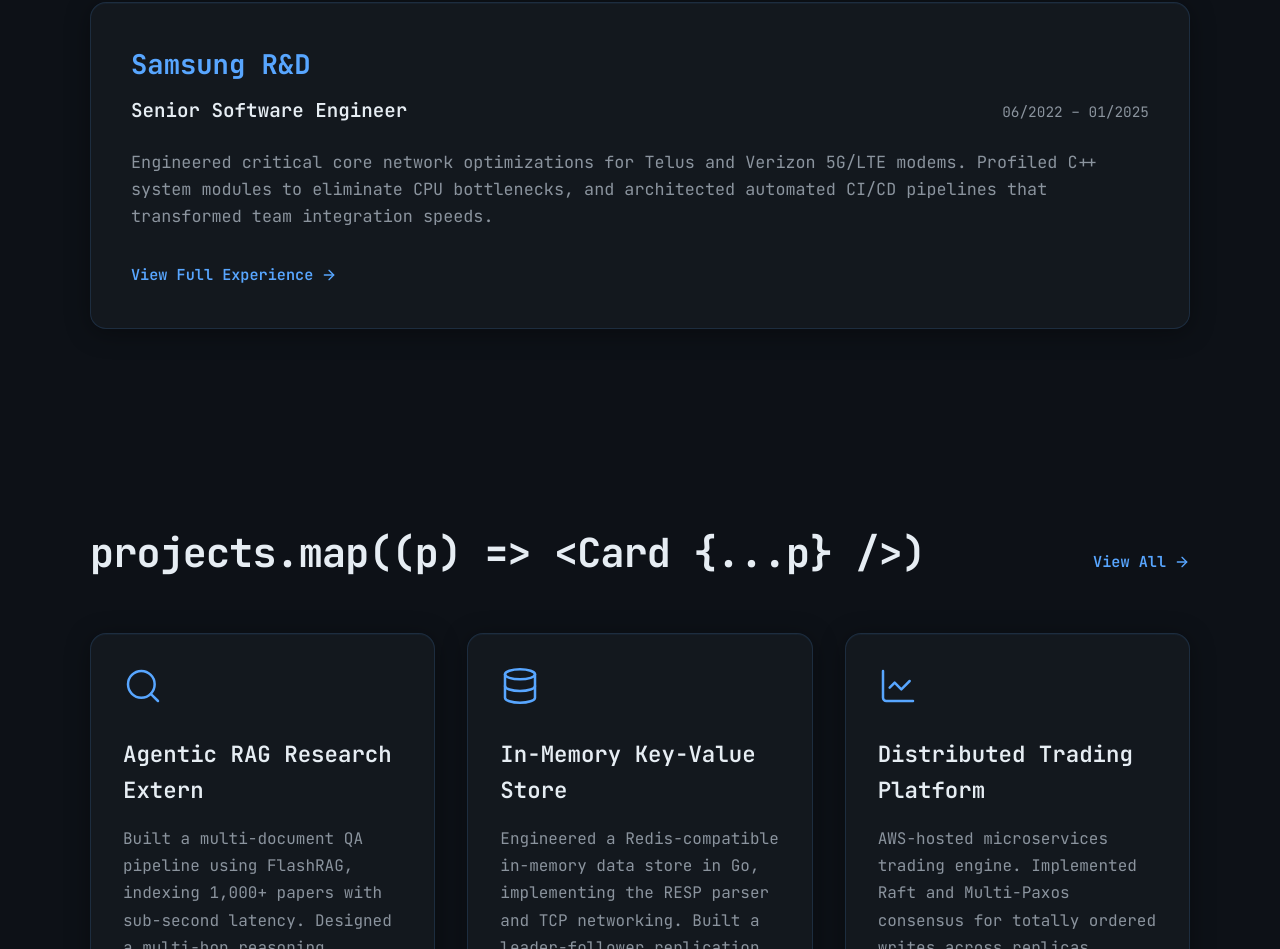
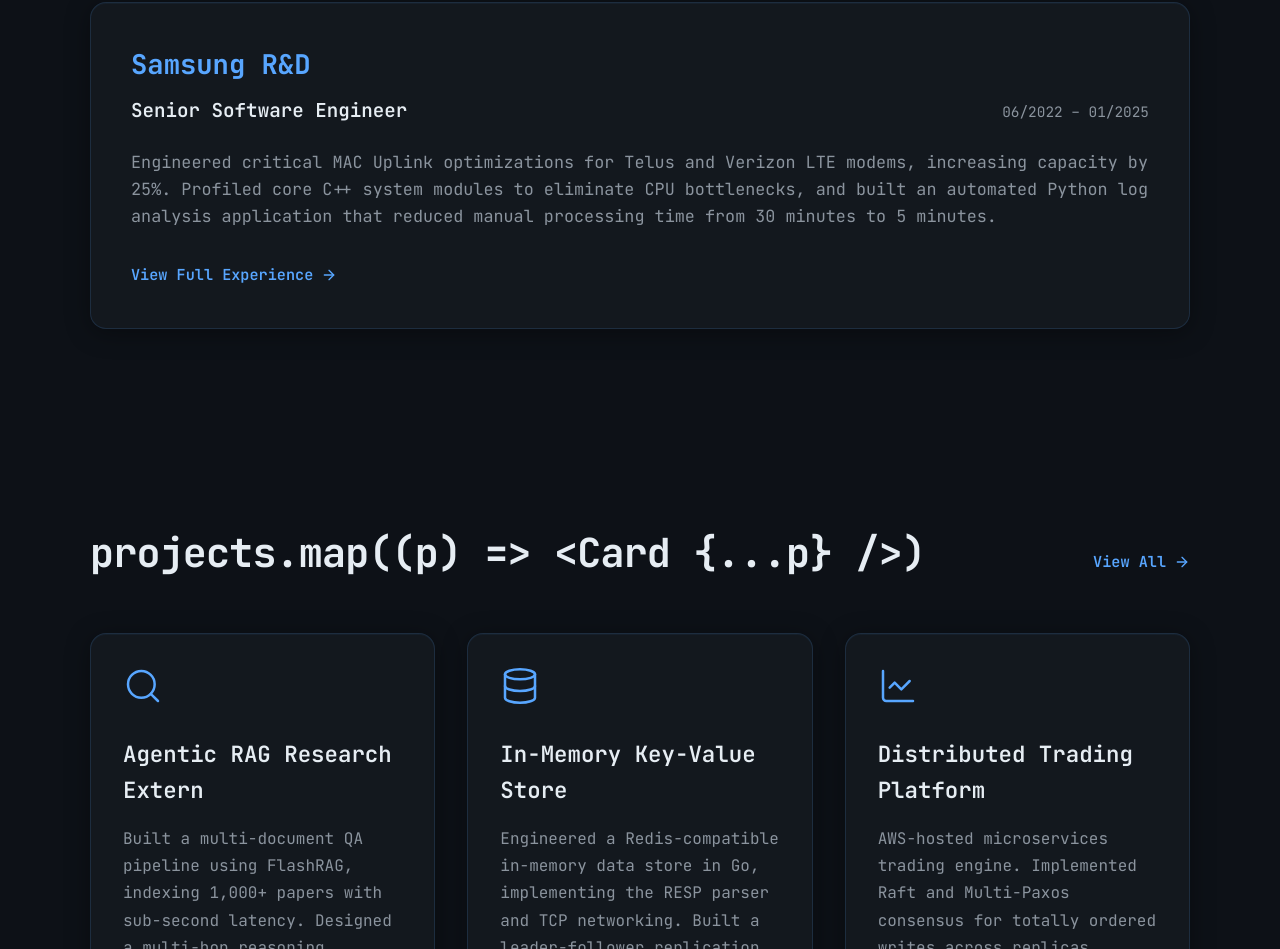
Before and after one commit to RiKan47/portfolio, a React (Vite) app: page / in a window 1280 px wide. Shown: the part 1013-1962 px from the top of the page. Built offline with nearby package versions, Linux system fonts and the light colour scheme.

Commit message:
Update home page experience block

```diff
--- a/src/pages/Experience.tsx
+++ b/src/pages/Experience.tsx
@@ -32,7 +32,7 @@
                         </div>
                     </div>
                     <p style={{ color: 'var(--current-text-muted)', lineHeight: 1.6, fontSize: '1.05rem', marginBottom: '2rem' }}>
-                        Engineered critical core network optimizations for Telus and Verizon 5G/LTE modems. Profiled C++ system modules to eliminate CPU bottlenecks, and architected automated CI/CD pipelines that transformed team integration speeds.
+                        Engineered critical MAC Uplink optimizations for Telus and Verizon LTE modems, increasing capacity by 25%. Profiled core C++ system modules to eliminate CPU bottlenecks, and built an automated Python log analysis application that reduced manual processing time from 30 minutes to 5 minutes.
                     </p>
                     <Link to="/experience" className="section-link">
                         View Full Experience <ArrowRight size={16} />
```
